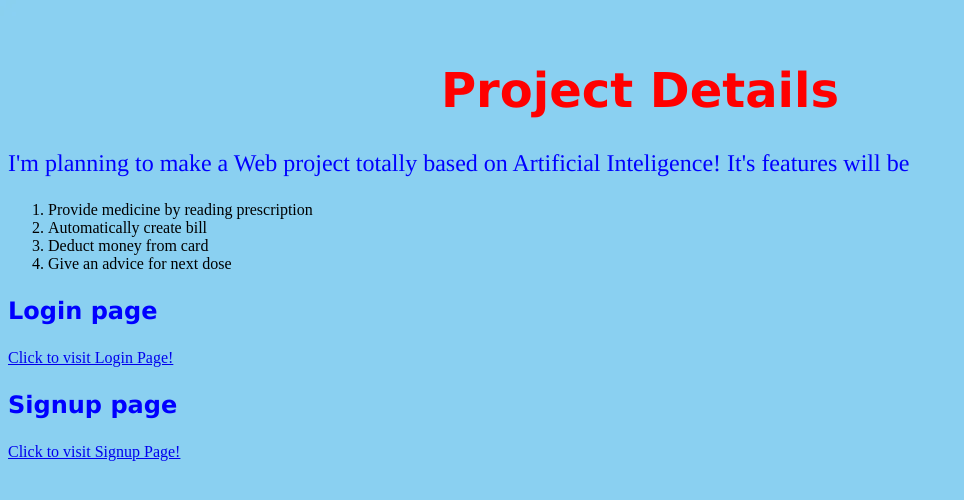
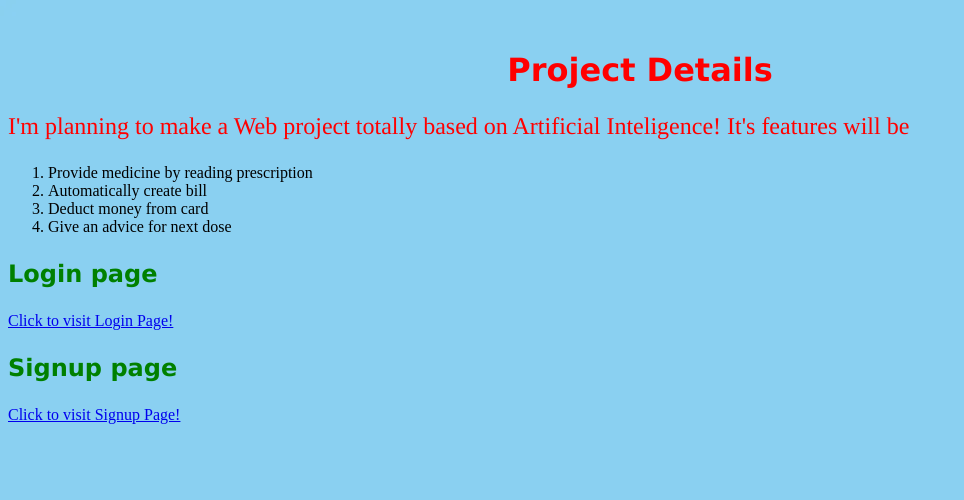
Before and after one commit to hamzamushtaq786/hamza.mushtaq786.github.io, a plain HTML site: page index.html in a window 1280 px wide. Shown: the whole page, without its empty margins (0-964 px from the left). Drawn offline with Linux system fonts and the light colour scheme.

Commit message:
Update styles.css

```diff
--- a/styles.css
+++ b/styles.css
@@ -1,17 +1,17 @@
 h1{
     color : red;
     font-family: verdana;
-    font-size: 300%;
+    font-size: 200%;
     }
 
     p{
-    color : blue;
+    color : red;
     font-family: times;
     font-size: 150%;
     }
 
     h3{
-        color : blue;
+        color : green;
         font-family: verdana;
         font-size: 150%;
         }
@@ -19,5 +19,5 @@ h1{
         h4{
             color : red;
             font-family: verdana;
-            font-size: 70%;
+            font-size: 90%;
             }
```
